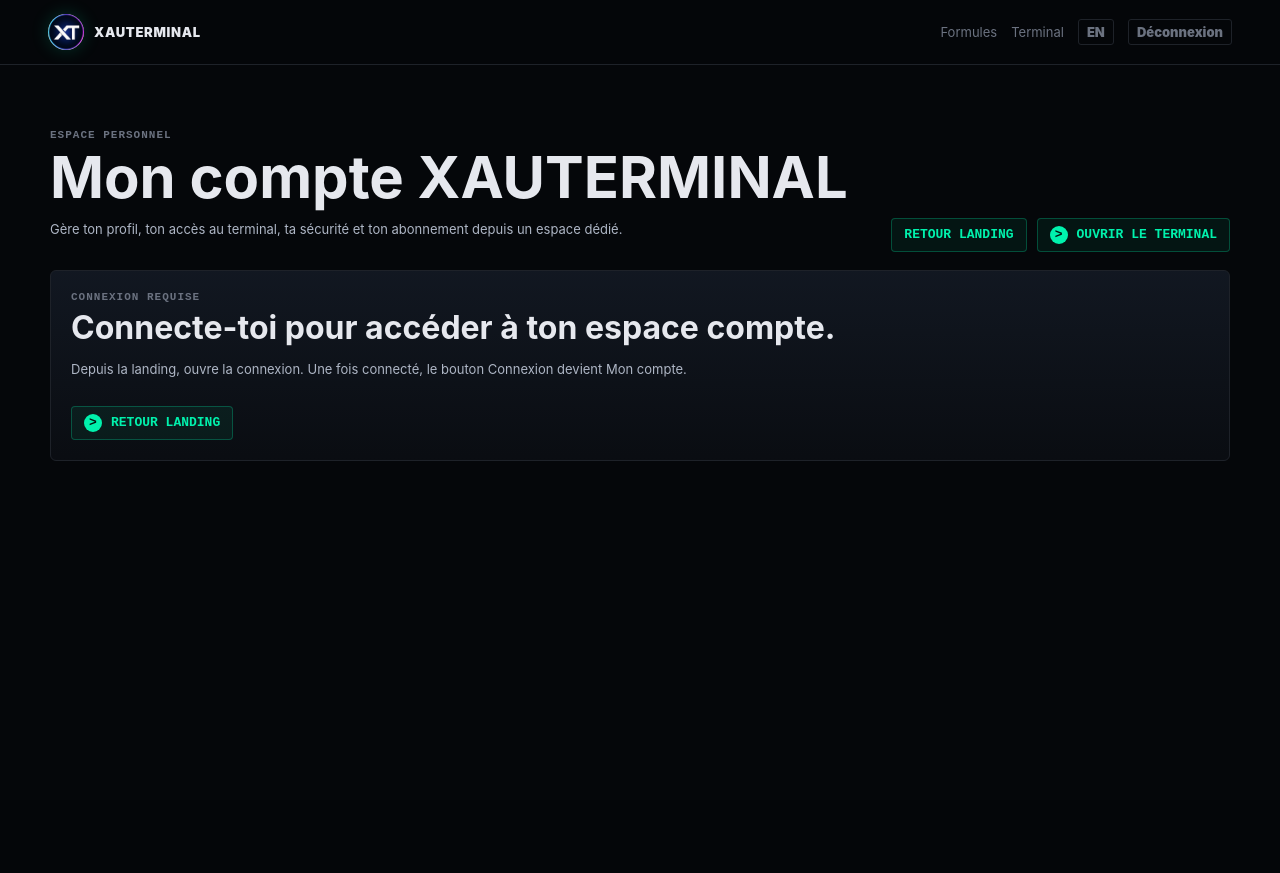
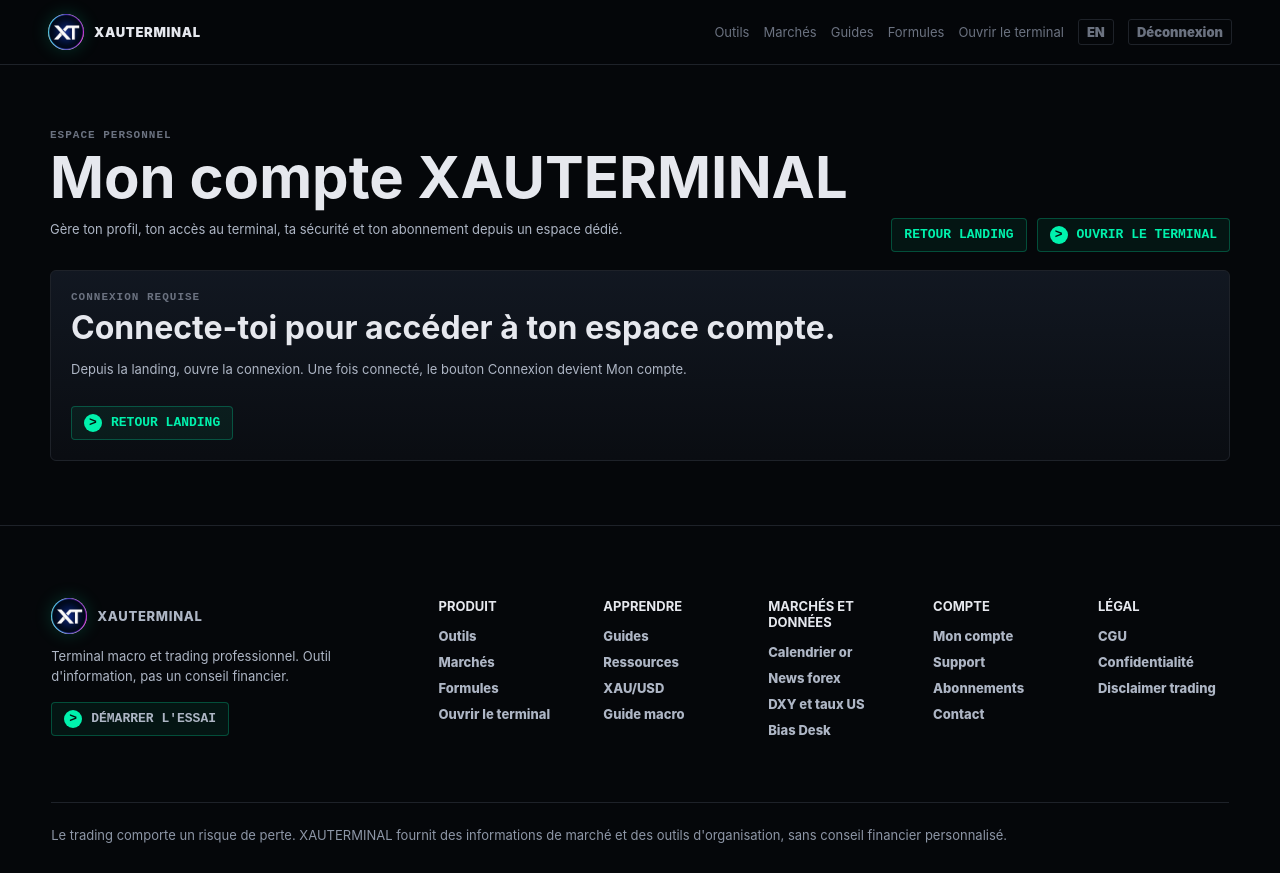
Before and after one commit to datchack/backend, a FastAPI app: page /account in a window 1280 px wide. Before the commit the page ends 461 px from the top, so only its background shows below. Run offline with FastAPI, Linux system fonts and the light colour scheme; parts of the project's set-up code (start-up, migrations or seed data) failed here and were passed over; some libraries are stand-ins or nearby versions.

Commit message:
Align account page shell with landing

```diff
--- a/static/account.js
+++ b/static/account.js
@@ -6,9 +6,34 @@ let accountLang = localStorage.getItem('xt_lang') || 'fr';
 const ACCOUNT_COPY = {
     fr: {
         meta_title: 'Mon compte - XAUTERMINAL',
+        nav_tools: 'Outils',
+        nav_markets: 'Marchés',
+        nav_guides: 'Guides',
+        nav_resources: 'Ressources',
+        nav_support: 'Support',
+        nav_account: 'Mon compte',
         nav_pricing: 'Formules',
-        nav_terminal: 'Terminal',
+        nav_terminal: 'Ouvrir le terminal',
         nav_logout: 'Déconnexion',
+        footer_tagline: "Terminal macro et trading professionnel. Outil d'information, pas un conseil financier.",
+        footer_trial: "Démarrer l'essai",
+        footer_product: 'Produit',
+        footer_learn: 'Apprendre',
+        footer_markets: 'Marchés et données',
+        footer_account: 'Compte',
+        footer_legal: 'Légal',
+        footer_dxy_rates: 'DXY et taux US',
+        footer_bias_desk: 'Bias Desk',
+        footer_subscriptions: 'Abonnements',
+        footer_contact: 'Contact',
+        footer_risk: "Le trading comporte un risque de perte. XAUTERMINAL fournit des informations de marché et des outils d'organisation, sans conseil financier personnalisé.",
+        resource_terminal_short: 'XAU/USD',
+        resource_calendar_short: 'Calendrier or',
+        resource_news_short: 'News forex',
+        resource_guide_short: 'Guide macro',
+        terms_kicker: 'CGU',
+        privacy_kicker: 'Confidentialité',
+        risk_footer_link: 'Disclaimer trading',
         hero_kicker: 'ESPACE PERSONNEL',
         hero_title: 'Mon compte XAUTERMINAL',
         hero_copy: 'Gère ton profil, ton accès au terminal, ta sécurité et ton abonnement depuis un espace dédié.',
@@ -134,9 +159,34 @@ const ACCOUNT_COPY = {
     },
     en: {
         meta_title: 'My account - XAUTERMINAL',
+        nav_tools: 'Tools',
+        nav_markets: 'Markets',
+        nav_guides: 'Guides',
+        nav_resources: 'Resources',
+        nav_support: 'Support',
+        nav_account: 'My account',
         nav_pricing: 'Plans',
-        nav_terminal: 'Terminal',
+        nav_terminal: 'Open terminal',
         nav_logout: 'Logout',
+        footer_tagline: 'Professional macro and trading terminal. Information tool, not financial advice.',
+        footer_trial: 'Start trial',
+        footer_product: 'Product',
+        footer_learn: 'Learn',
+        footer_markets: 'Markets and data',
+        footer_account: 'Account',
+        footer_legal: 'Legal',
+        footer_dxy_rates: 'DXY and US yields',
+        footer_bias_desk: 'Bias Desk',
+        footer_subscriptions: 'Subscriptions',
+        footer_contact: 'Contact',
+        footer_risk: 'Trading involves risk of loss. XAUTERMINAL provides market information and organization tools, without personalized financial advice.',
+        resource_terminal_short: 'XAU/USD',
+        resource_calendar_short: 'Gold calendar',
+        resource_news_short: 'Forex news',
+        resource_guide_short: 'Macro guide',
+        terms_kicker: 'TERMS',
+        privacy_kicker: 'Privacy',
+        risk_footer_link: 'Trading disclaimer',
         hero_kicker: 'PERSONAL SPACE',
         hero_title: 'My XAUTERMINAL Account',
         hero_copy: 'Manage your profile, terminal access, security and subscription from one dedicated space.',
--- a/templates/account.html
+++ b/templates/account.html
@@ -20,8 +20,11 @@
             <span>XAUTERMINAL</span>
         </a>
         <nav class="landing-nav-actions" aria-label="Navigation compte">
+            <a href="/#features" data-i18n="nav_tools">Outils</a>
+            <a href="/#profiles" data-i18n="nav_markets">Marchés</a>
+            <a href="/guides" data-i18n="nav_guides">Guides</a>
             <a href="/#pricing" data-i18n="nav_pricing">Formules</a>
-            <a href="/terminal" data-i18n="nav_terminal">Terminal</a>
+            <a href="/terminal" data-i18n="nav_terminal">Ouvrir le terminal</a>
             <button type="button" class="landing-lang" data-account-lang-toggle>EN</button>
             <button type="button" class="landing-lang" id="account-logout" data-i18n="nav_logout">Déconnexion</button>
         </nav>
@@ -174,6 +177,56 @@
         </section>
     </main>
 
+    <footer class="landing-footer">
+        <div class="footer-brand">
+            <a class="landing-brand" href="/" aria-label="XAUTERMINAL">
+                <img class="brand-logo" src="/static/xauterminal-logo.png" alt="" width="36" height="36">
+                <span>XAUTERMINAL</span>
+            </a>
+            <p data-i18n="footer_tagline">Terminal macro et trading professionnel. Outil d'information, pas un conseil financier.</p>
+            <a class="resource-cta" href="/#pricing" data-i18n="footer_trial">Démarrer l'essai</a>
+        </div>
+        <nav class="footer-grid" aria-label="Plan du site">
+            <div class="footer-column">
+                <h3 data-i18n="footer_product">Produit</h3>
+                <a href="/#features" data-i18n="nav_tools">Outils</a>
+                <a href="/#profiles" data-i18n="nav_markets">Marchés</a>
+                <a href="/#pricing" data-i18n="nav_pricing">Formules</a>
+                <a href="/terminal" data-i18n="nav_terminal">Ouvrir le terminal</a>
+            </div>
+            <div class="footer-column">
+                <h3 data-i18n="footer_learn">Apprendre</h3>
+                <a href="/guides" data-i18n="nav_guides">Guides</a>
+                <a href="/ressources" data-i18n="nav_resources">Ressources</a>
+                <a href="/terminal-xauusd" data-i18n="resource_terminal_short">XAU/USD</a>
+                <a href="/guide/trading-or-macro" data-i18n="resource_guide_short">Guide macro</a>
+            </div>
+            <div class="footer-column">
+                <h3 data-i18n="footer_markets">Marchés et données</h3>
+                <a href="/calendrier-economique-or" data-i18n="resource_calendar_short">Calendrier or</a>
+                <a href="/news-forex-or" data-i18n="resource_news_short">News forex</a>
+                <a href="/guides/dxy-taux-us-or" data-i18n="footer_dxy_rates">DXY et taux US</a>
+                <a href="/guides/bias-desk-trading" data-i18n="footer_bias_desk">Bias Desk</a>
+            </div>
+            <div class="footer-column">
+                <h3 data-i18n="footer_account">Compte</h3>
+                <a href="/account" data-i18n="nav_account">Mon compte</a>
+                <a href="/support" data-i18n="nav_support">Support</a>
+                <a href="/#pricing" data-i18n="footer_subscriptions">Abonnements</a>
+                <a href="mailto:mdtrading@xauterminal.com" data-i18n="footer_contact">Contact</a>
+            </div>
+            <div class="footer-column">
+                <h3 data-i18n="footer_legal">Légal</h3>
+                <a href="/terms" data-i18n="terms_kicker">CGU</a>
+                <a href="/privacy" data-i18n="privacy_kicker">Confidentialité</a>
+                <a href="/risk-disclaimer" data-i18n="risk_footer_link">Disclaimer trading</a>
+            </div>
+        </nav>
+        <div class="footer-risk" data-i18n="footer_risk">
+            Le trading comporte un risque de perte. XAUTERMINAL fournit des informations de marché et des outils d'organisation, sans conseil financier personnalisé.
+        </div>
+    </footer>
+
     <script src="/static/account.js"></script>
 </body>
 </html>
```
